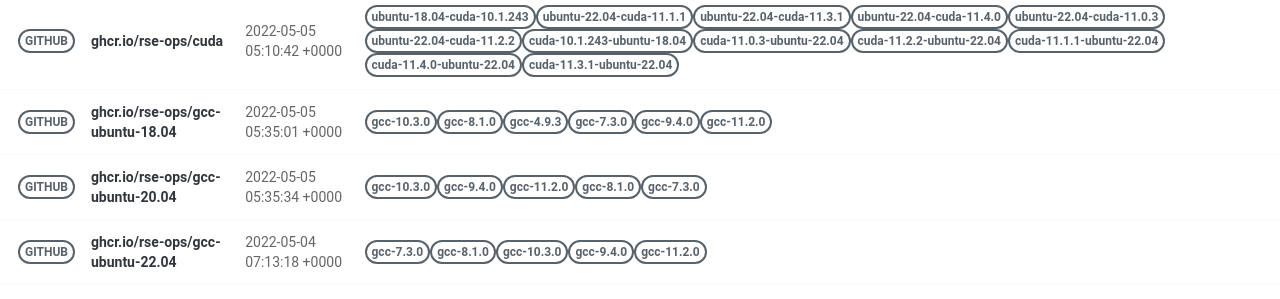
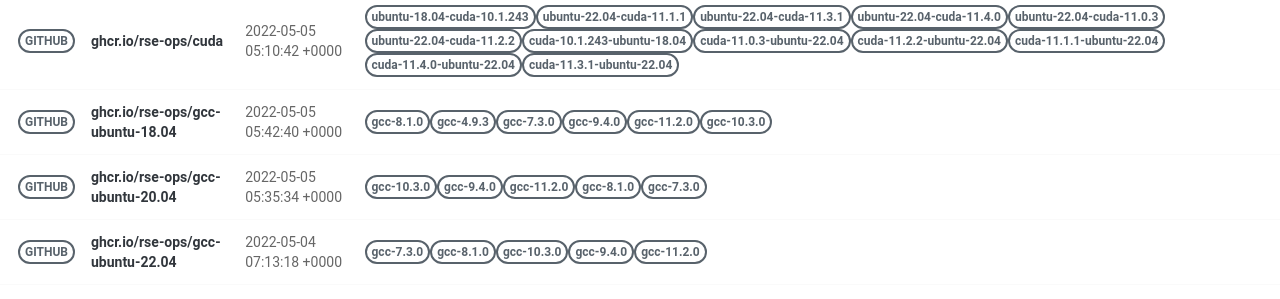
Before and after one commit to rse-ops/docker-images, a Jekyll site: the page built from pages/index.md, in a window 1280 px wide. Shown: the part 502-801 px from the top of the page. Built offline with Jekyll 4.4.1, drawn with Linux system fonts in a browser that asks for light colours; nearby versions of some CDN libraries.

Commit message:
Automated push to update library 2022-05-05

```diff
--- a/_library/ghcr.io-rse-ops-gcc-ubuntu-18.04.md
+++ b/_library/ghcr.io-rse-ops-gcc-ubuntu-18.04.md
@@ -1,14 +1,11 @@
 ---
 layout: container
 name: ghcr.io/rse-ops/gcc-ubuntu-18.04
-updated_at: 2022-05-05 05:35:01.397914
+updated_at: 2022-05-05 05:42:40.834087
 
 
 container_url: https://github.com/orgs/rse-ops/packages/container/package/gcc-ubuntu-18.04
 versions:
- - tag: gcc-10.3.0
-   dockerfile: https://github.com/rse-ops/docker-images/blob/main/ubuntu/gcc/Dockerfile
-   manifest: https://crane.ggcr.dev/manifest/ghcr.io/rse-ops/gcc-ubuntu-18.04:gcc-10.3.0
  - tag: gcc-8.1.0
    dockerfile: https://github.com/rse-ops/docker-images/blob/main/ubuntu/gcc/Dockerfile
    manifest: https://crane.ggcr.dev/manifest/ghcr.io/rse-ops/gcc-ubuntu-18.04:gcc-8.1.0
```
Also changed, not shown: other parts of _library/ghcr.io-rse-ops-gcc-ubuntu-18.04.md (+3 -0 lines).
